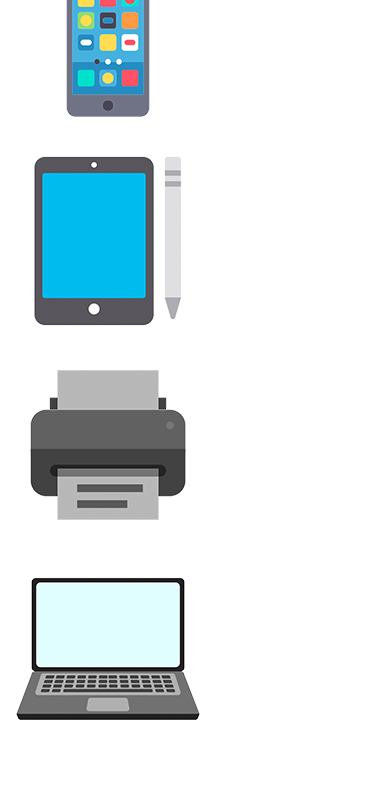
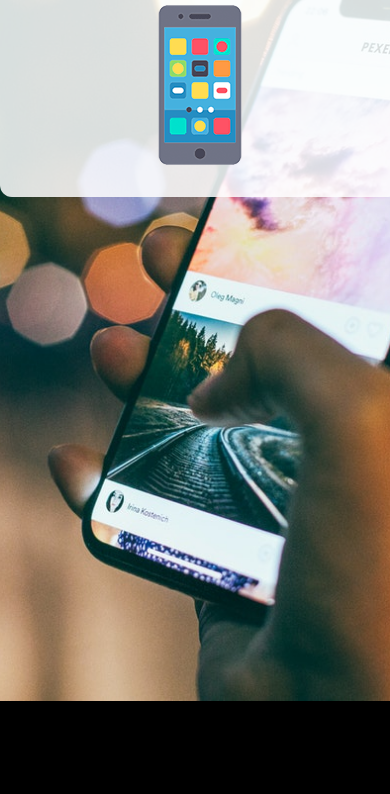
Before and after one commit to romersonrsantana/estudos-html-css, a plain HTML site: page exercicios/ex0026/mq004/index.html in a window 390 px wide. Shown: the part 143-937 px from the top of the page. After the commit the page ends 844 px from the top, so only its background shows below. Drawn offline with Linux system fonts and the light colour scheme.

Commit message:
first mobile

```diff
--- a/exercicios/ex0026/mq004/estilos/style.css
+++ b/exercicios/ex0026/mq004/estilos/style.css
@@ -1,3 +1,48 @@
 @charset "UTF-8";
 
 /*First mobile*/
+
+*{
+    font-family: Arial, Helvetica, sans-serif;
+    font-size: 1.3em;
+    margin: 0px;
+    padding: 0px;
+    box-sizing: border-box;
+}
+
+html{
+    height: 100vh;
+}
+
+body{
+    background: black url(../imagens/back-phone.jpg) no-repeat ;
+    background-size: cover;
+    background-position: center center;
+}
+
+main{
+    background-color: rgba(255, 255, 255, 0.849);
+    width: 400px;
+    margin: auto;
+    margin-top: 12px;
+    border-radius: 12px;
+    padding: 12px;
+
+}
+
+h1{
+    text-align: center;
+    color: white;
+    text-shadow: 2px 2px 2px rgba(0, 0, 0, 0.856);
+}
+
+img{
+    display: block;
+    margin: auto;
+}
+
+img#phone{display: block;}
+img#tablet{display: none;}
+img#print{display: none;}
+img#pc{display: none;}
+img#tv{display: none;}
--- a/exercicios/ex0026/mq004/index.html
+++ b/exercicios/ex0026/mq004/index.html
@@ -11,11 +11,11 @@
 <body>
     <main>
         <h1>Testando Media Queries</h1>
-        <img src="imagens/icon-phone.png" alt="Acessando via smartphone">
-        <img src="imagens/icon-tablet.png" alt="Acessando via tablet">
-        <img src="imagens/icon-print.png" alt="Versão para impressão">
-        <img src="imagens/icon-pc.png" alt="Versão para desktop">
-        <img src="imagens/icon-tv.png" alt="Versão para TV">
+        <img id="phone" src="imagens/icon-phone.png" alt="Acessando via smartphone">
+        <img id="tablet" src="imagens/icon-tablet.png" alt="Acessando via tablet">
+        <img id="print" src="imagens/icon-print.png" alt="Versão para impressão">
+        <img id="pc" src="imagens/icon-pc.png" alt="Versão para desktop">
+        <img id="tv" src="imagens/icon-tv.png" alt="Versão para TV">
     </main>
 
 </body>
```
